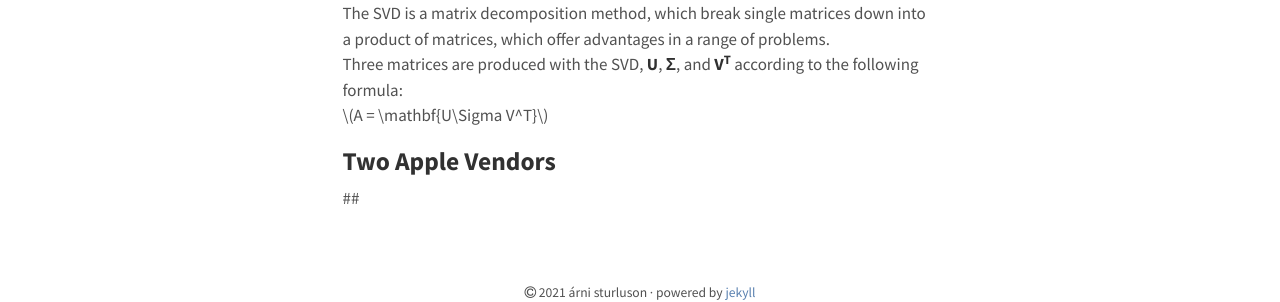
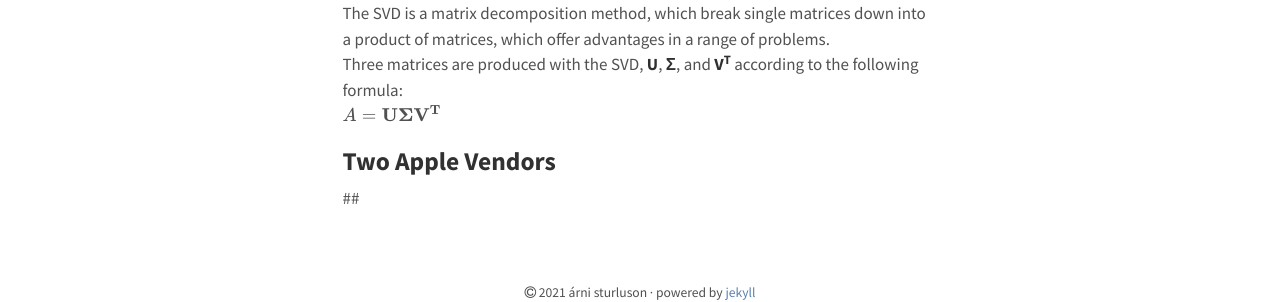
Before and after one commit to Surluson/Surluson.github.io, a Jekyll site: the page built from blog/_posts/2021-01-11-visualizing-svd.md, in a window 1280 px wide. Shown: the part 628-930 px from the top of the page. Built offline with Jekyll 4.4.1, drawn with Linux system fonts in a browser that asks for light colours; formulas are drawn with MathJax 3; part of the change alters nothing that is shown.

```diff
--- a/_includes/head.html
+++ b/_includes/head.html
@@ -19,4 +19,15 @@
   <link rel="apple-touch-icon-precomposed" sizes="152x152" href="{{ site.baseurl }}/apple-touch-icon.png">
 
   <link rel="alternate" type="application/atom+xml" title="{{ site.title }}" href="{{ site.baseurl }}/atom.xml">
+
+  <!-- for mathjax support -->
+  {% if page.usemathjax %}
+    <script type="text/x-mathjax-config">
+      MathJax.Hub.Config({
+      TeX: { equationNumbers: { autoNumber: "AMS" } }
+      });
+    </script>
+    <script type="text/javascript" async src="http://cdn.mathjax.org/mathjax/latest/MathJax.js?config=TeX-AMS-MML_HTMLorMML"></script>
+  {% endif %}
+
 </head>
--- a/_layouts/default.html
+++ b/_layouts/default.html
@@ -2,6 +2,16 @@
 <html lang="en">
 
   {% include head.html %}
+
+  <!-- for mathjax support -->
+  {% if page.usemathjax %}
+    <script type="text/x-mathjax-config">
+      MathJax.Hub.Config({
+      TeX: { equationNumbers: { autoNumber: "AMS" } }
+      });
+    </script>
+    <script type="text/javascript" async src="http://cdn.mathjax.org/mathjax/latest/MathJax.js?config=TeX-AMS-MML_HTMLorMML"></script>
+  {% endif %}
 
   <body>
     <nav class="nav-main">
--- a/blog/_posts/2021-01-11-visualizing-svd.md
+++ b/blog/_posts/2021-01-11-visualizing-svd.md
@@ -3,6 +3,7 @@ layout: post
 title: Visualizing the Singular Value Decomposition (SVD)
 truncated_preview: true
 excerpt_separator: <!--more-->
+usemathjax: true
 ---
 
 <div class="message">
```
